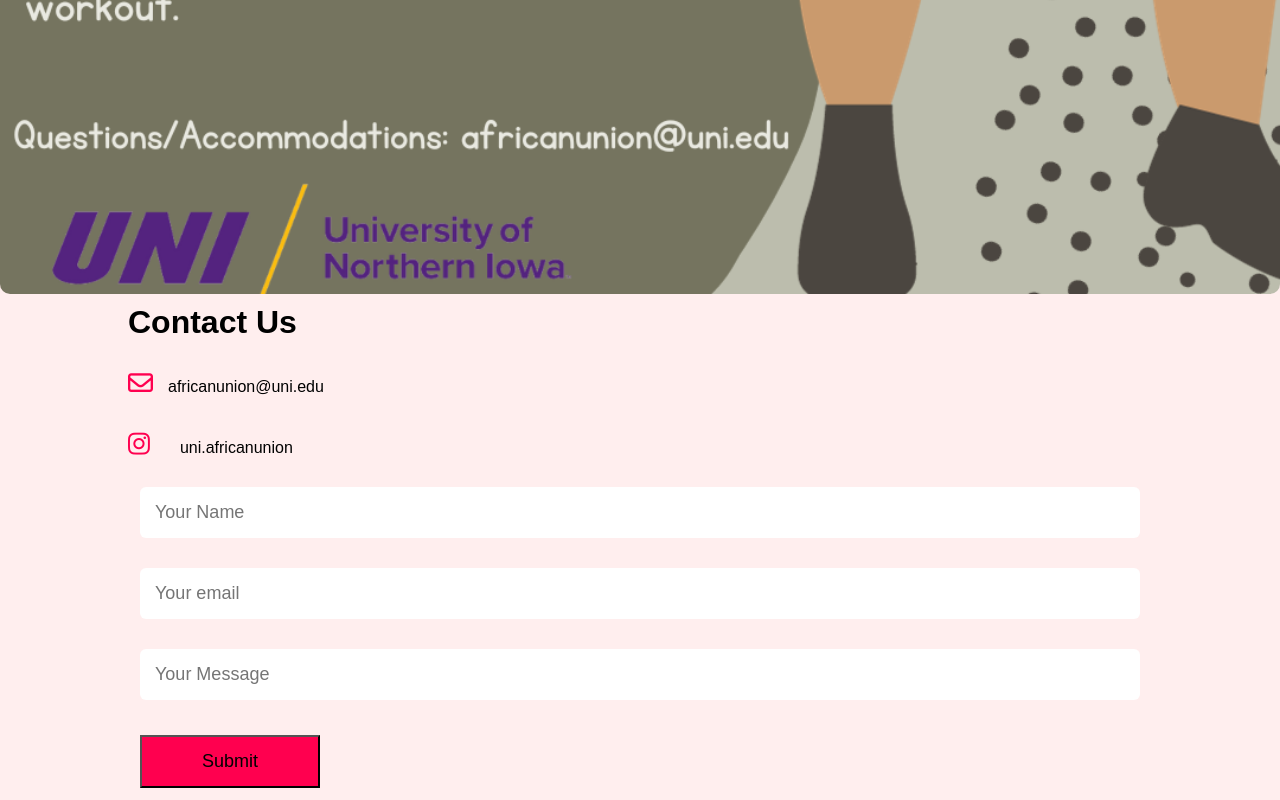
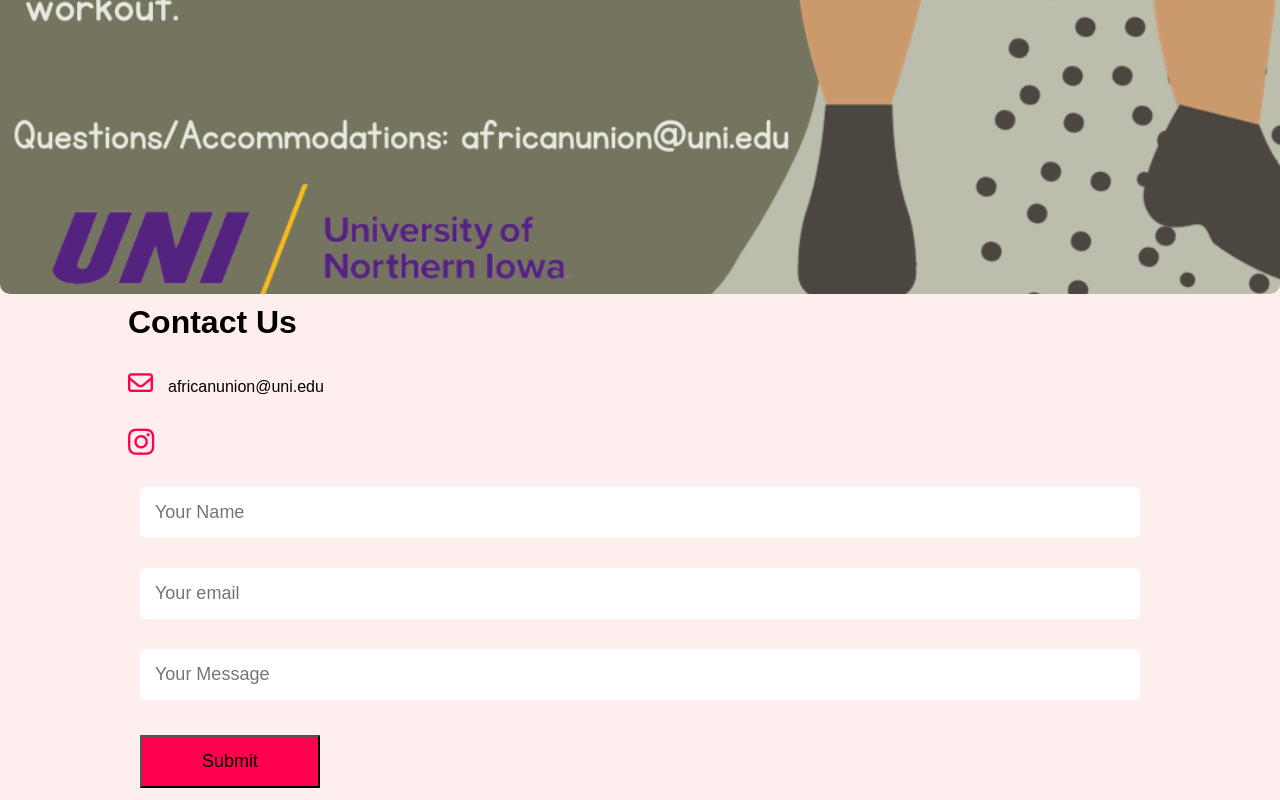
Before and after one commit to diallos2/African-Sensation-Week, a plain HTML site: page index.html in a window 1280 px wide. Shown: the part 6797-7597 px from the top of the page. Drawn offline with Linux system fonts and the light colour scheme.

Commit message:
Update index.html

```diff
--- a/index.html
+++ b/index.html
@@ -38,7 +38,7 @@
                     <h1 cladd="sub-title">Contact Us</h1>
                     <p><i class="fa-regular fa-envelope"></i>africanunion@uni.edu</p>
                     <div class="social-icons">
-                        <p><a href="https://www.instagram.com/uni.africanunion/"><i class="fa-brands fa-instagram"></i></a>uni.africanunion</p>
+                        <a href="https://www.instagram.com/uni.africanunion/"><i class="fa-brands fa-instagram"></i></a>
                     </div>
                 </div>
                 <div class="contact-right">
```
